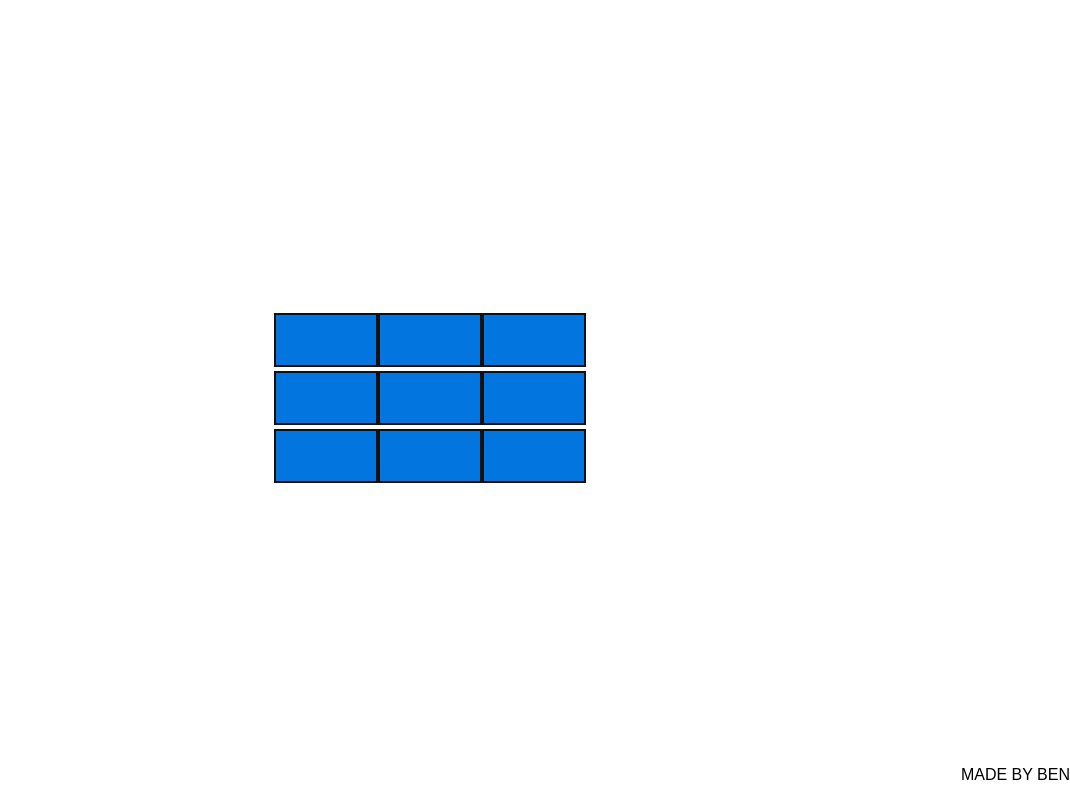
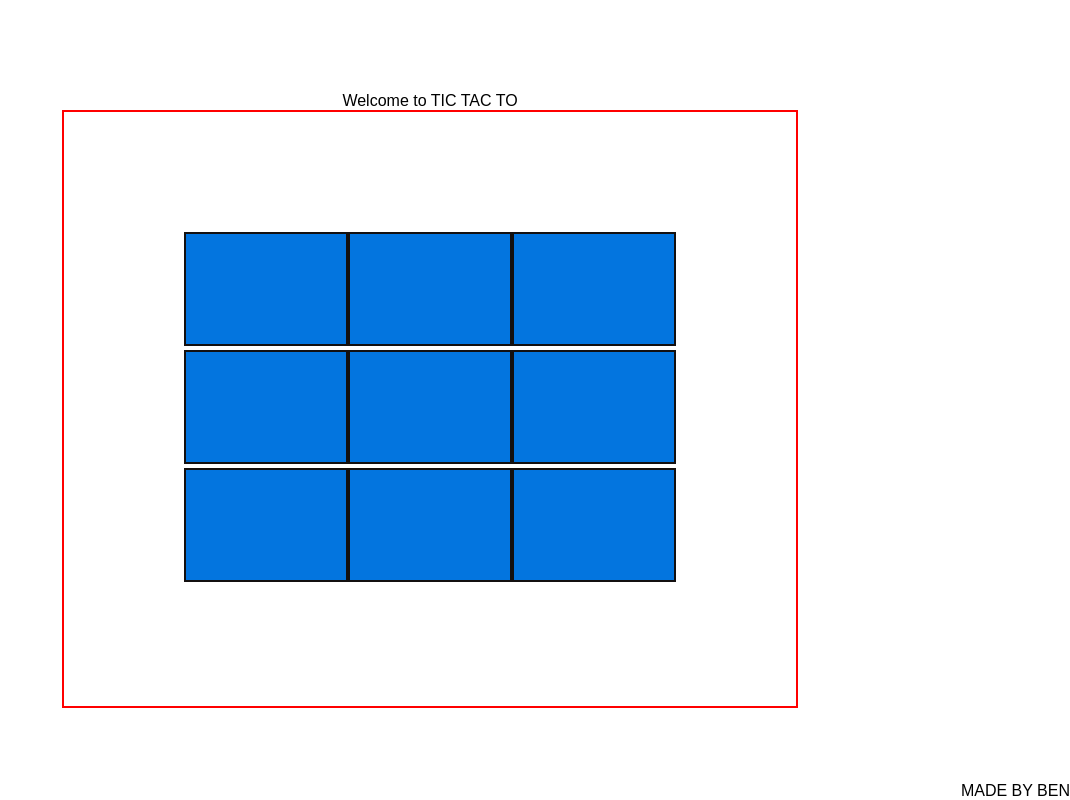
Before and after one commit to CodeAcademyBKK2017/react-intro, a React (Create React App) app: page / in a window 1280 px wide. Shown: the whole page, without its empty margins (210-1280 px from the left). Built offline with nearby package versions, Linux system fonts and the light colour scheme.

Commit message:
This is style with padding and margin color red

```diff
--- a/src/App.css
+++ b/src/App.css
@@ -3,11 +3,15 @@
   height: 100vh;
   justify-content: center;
   align-items: center;
+  flex-direction: column;
 }
-.madeby{
+.made-by{
   position: fixed ;
   bottom: 0;
   right: 0;
+}
+.app-header{
+  display: inline;
 }
 
 .App {
--- a/src/App.js
+++ b/src/App.js
@@ -5,8 +5,9 @@ class App extends Component {
   render () {
     return (
       <div className={'app'}>
+        <div className='app-header'>Welcome to TIC TAC TO</div>
         <Box />
-        <p className={'madeby'}>MADE BY BEN </p>
+        <div className={'made-by'}>MADE BY BEN </div>
       </div>
 
     );
--- a/src/components/Box/Box.component.js
+++ b/src/components/Box/Box.component.js
@@ -5,6 +5,7 @@ import cloneDeep from 'lodash/cloneDeep';
 import replaceIndex from 'replace-array-index';
 import swal from 'sweetalert';
 import uuid from 'uuid';
+import './Box.style.css';
 // const replaceIndex = (array, index, replaceWith) => [...array.slice(0, index), replaceWith, ...array.slice(index + 1, array.length)];
 class Box extends Component {
   initialstate = {
--- a/src/components/Box/Box.style.css
+++ b/src/components/Box/Box.style.css
@@ -1,7 +1,4 @@
 .box {
-    height: 100vh;
-    flex-direction: column;
-    align-self: center;
-    margin-right: auto;
-    margin-left: auto;
+border: 2px solid red;
+padding: 120px;
 }
--- a/src/components/Cell/Cell.style.css
+++ b/src/components/Cell/Cell.style.css
@@ -10,6 +10,7 @@
     justify-content:center;
     color: white;
     border: 2px solid #131010;
+    padding: 30px;
     flex-direction: row;
 
 
--- a/src/components/Row/Row.component.js
+++ b/src/components/Row/Row.component.js
@@ -4,7 +4,7 @@ import React from 'react';
 import noop from 'lodash/noop';
 
 const Row = ({cellData, cellclickHandler, rowID}) =>
-  <div className={'row'}>
+  <div>
     <Cell value={cellData[0]} cellclickHandler={cellclickHandler(rowID, 0)}/>
     <Cell value={cellData[1]} cellclickHandler={cellclickHandler(rowID, 1)}/>
     <Cell value={cellData[2]} cellclickHandler={cellclickHandler(rowID, 2)}/>
--- a/src/components/Row/Row.style.css
+++ b/src/components/Row/Row.style.css
@@ -1,6 +1,3 @@
 .row {
-    display: flex;
-    justify-content: space-between;
-    align-items: center;
-    align-self: center;
+
 }
```
